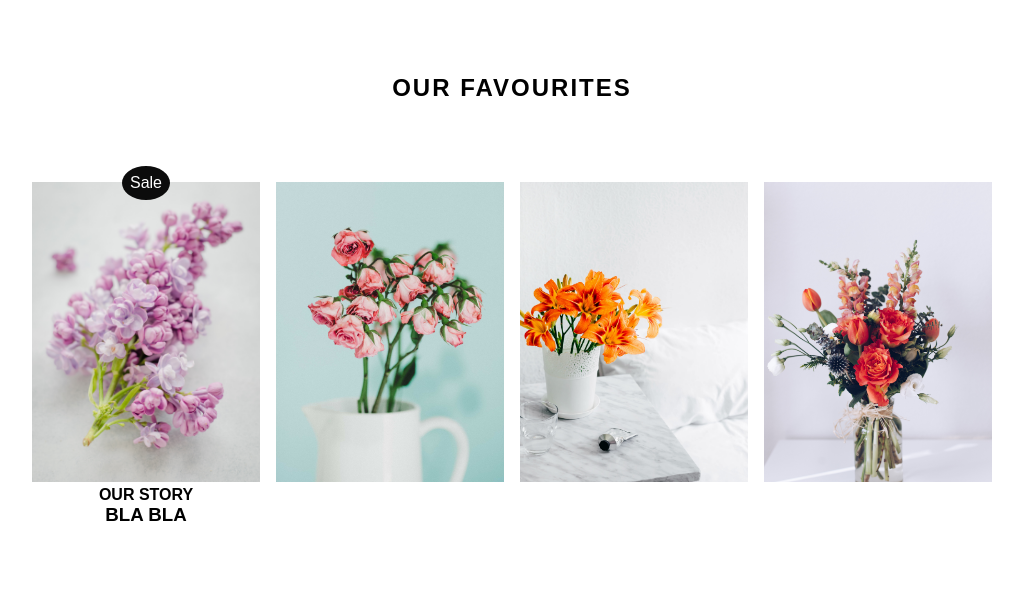
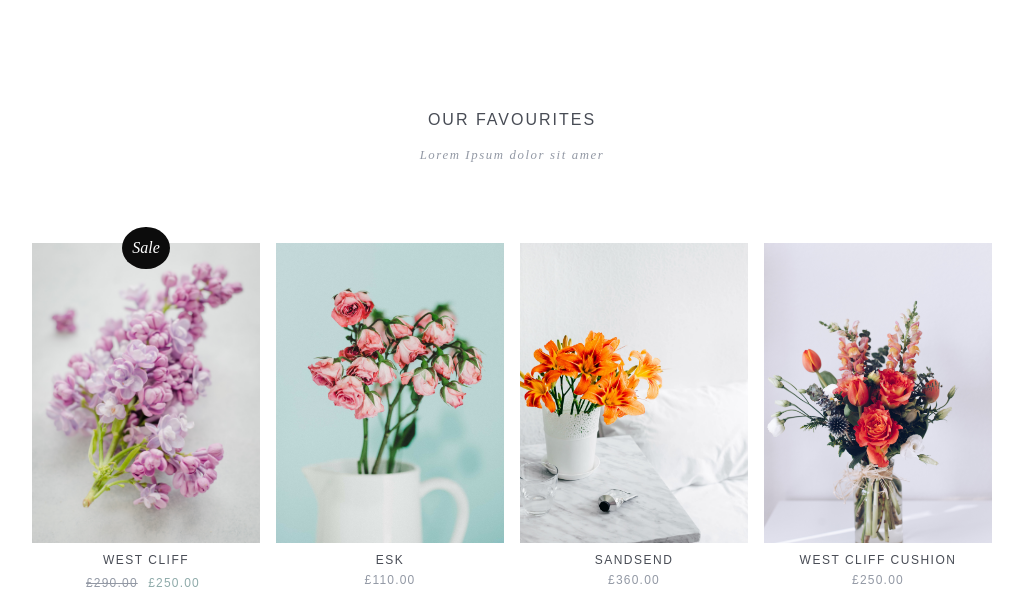
Before and after one commit to Freeptom/WelfordMedia, a PHP site: page / in a window 1280 px wide. Shown: the part 1038-1645 px from the top of the page, without its empty margins (128-1151 px from the left). Before the commit the page ends 1559 px from the top, so only its background shows below. Run offline with PHP 8.4, Linux system fonts and the light colour scheme; some web fonts are replaced.

Commit message:
adding fonts

```diff
--- a/index.html
+++ b/index.html
@@ -13,7 +13,7 @@
 <body>
 
     <header class="header">
-        <h1 class="header__logo">Welford Bouquet</h1>
+        <h1 class="title">Welford Bouquet</h1>
         <nav class="header__main-nav">
             <ul class="header__ul" role="navigation">
                 <li class="header__li">Search</li>
@@ -32,8 +32,8 @@
     <section class="main">
         <img class="img-lg" src="imgs/amy-shamblen-662202-unsplash.jpg" alt="pair of hands holding flowers" />
         <article class="teaser">
-            <h3>Take a Look</h3>
-            <h2>The Whitby Range</h2>
+            <h3 class="teaser__secondary-copy"><em>Take a Look</em></h3>
+            <h2 class="teaser__main-copy">The Whitby Range</h2>
         </article>
     </section>
 
@@ -43,7 +43,7 @@
             <img class="about__thumb" src="/imgs/thomas-ae-602202-unsplash.jpg" alt="women in dress holding red flowers" />
             <div class="about__text-container">
                 <h2 class="about__title">The Making</h2>
-                <h3 class="about__subtitle">bla bla</h3>
+                <h3 class="about__secondary-copy">Our Yarn is 100% British.</h3>
             </div>
 
         </div>
@@ -52,7 +52,7 @@
             <img class="about__thumb" src="/imgs/beatriz-perez-moya-191993-unsplash.jpg" alt="women in dress holding a selection of flowers" />
             <div class="about__text-container">
                 <h2 class="about__title">Our Story</h2>
-                <h3 class="about__subtitle">bla bla</h3>
+                <h3 class="about__secondary-copy">A family run business.</h3>
             </div>
         </div>
 
@@ -60,35 +60,54 @@
             <img class="about__thumb" src="/imgs/tom-the-photographer-651516-unsplash.jpg" alt="women in dress holding peach coloured flowers" />
             <div class="about__text-container">
                 <h2 class="about__title">Commissions</h2>
-                <h3 class="about__subtitle">bla bla</h3>
+                <h3 class="about__secondary-copy">Furnishing & upholstery.</h3>
             </div>
         </div>
     </section>
 
     <div class="banner">
-        <h2>Our Favourites</h2>
+        <h2 class="title">Our Favourites</h2>
+        <h2 class="subtitle"><em>Lorem Ipsum dolor sit amer</em></h2>
     </div>
 
     <section class="favourites">
         <div class="favourites__img-container">
             <div class="sale">
                 <div class="sale__copy">
-                    Sale
+                    <em>Sale</em>
                 </div>
             </div>
             <img class="favourites__thumb" src="/imgs/monika-grabkowska-664428-unsplash.jpg" alt="pink flowers" />
             <div class="favourites__text-container">
-                <h2 class="favourites__title">Our Story</h2>
-                <h3 class="favourites__subtitle">bla bla</h3>
+                <h2 class="favourites__title">West Cliff</h2>
+                <h3 class="favourites__price favourites__price--strikethrough">£290.00</h3>
+                <h3 class="favourites__price favourites__price--sale">£250.00</h3>
             </div>
         </div>
 
-        <img class="favourites__thumb" src="/imgs/tanalee-youngblood-344759-unsplash.jpg" alt="pink flowers" />
+        <div class="favourites__img-container">
+            <img class="favourites__thumb" src="/imgs/tanalee-youngblood-344759-unsplash.jpg" alt="pink flowers" />
+            <div class="favourites__text-container">
+                <h2 class="favourites__title">Esk</h2>
+                <h3 class="favourites__price">£110.00</h3>
+            </div>
+        </div>
 
-        <img class="favourites__thumb" src="/imgs/alexandra-gorn-328026-unsplash.jpg" alt="pink flowers" />
+        <div class="favourites__img-container">
+                <img class="favourites__thumb" src="/imgs/alexandra-gorn-328026-unsplash.jpg" alt="pink flowers" />
+                <div class="favourites__text-container">
+                    <h2 class="favourites__title">Sandsend</h2>
+                    <h3 class="favourites__price">£360.00</h3>
+                </div>
+            </div>
 
-        <img class="favourites__thumb" src="/imgs/christie-kim-769380-unsplash.jpg" alt="pink flowers" />
-
+        <div class="favourites__img-container">
+                <img class="favourites__thumb" src="/imgs/christie-kim-769380-unsplash.jpg" alt="pink flowers" />
+                <div class="favourites__text-container">
+                    <h2 class="favourites__title">West Cliff Cushion</h2>
+                    <h3 class="favourites__price">£250.00</h3>
+                </div>
+            </div>
     </section>
 
 
--- a/styles/css/styles.css
+++ b/styles/css/styles.css
@@ -7,7 +7,8 @@
 body {
   font-family: dunbar-low, sans-serif;
   font-size: 16px;
-  width: 100%; }
+  width: 100%;
+  color: #484c55; }
 
 h2 {
   font-size: 24px;
@@ -25,12 +26,21 @@ img {
 .header {
   grid-area: header; }
 
-.header__logo {
+.title {
   text-align: center;
   text-transform: uppercase;
   font-size: 1em;
   letter-spacing: .125em;
-  margin: 2em 0 2em 0; }
+  margin: 2em;
+  font-weight: 400; }
+
+.subtitle {
+  margin-top: -1em;
+  font-size: .8em;
+  letter-spacing: .125em;
+  font-weight: 400;
+  font-family: karmina, serif;
+  color: #9399a5; }
 
 .header__ul {
   display: -webkit-box;
@@ -79,15 +117,6 @@ img {
   margin: 1em 10em 1em 10em;
   grid-gap: 1em;
   position: relative; }
-
-.banner {
-  display: grid;
-  grid-column: 1 / -1;
-  justify-items: center;
-  padding: 4rem;
-  margin: 1em 10em 0 10em;
-  text-transform: uppercase;
-  letter-spacing: .125em; }
 
 .about__img-container {
   position: relative;
@@ -130,8 +161,24 @@ img {
   text-transform: uppercase;
   font-size: 1em;
   letter-spacing: .2em;
-  font-weight: 600;
-  color: #8fabaa; }
+  font-weight: 500;
+  color: #8fabaa;
+  margin-bottom: 1em; }
+
+.about__secondary-copy {
+  font-family: karmina, serif;
+  font-weight: 400;
+  letter-spacing: .05em;
+  color: #9399a5;
+  font-size: 1em; }
+
+.banner {
+  display: grid;
+  grid-column: 1 / -1;
+  justify-items: center;
+  padding: 4rem;
+  margin: 1em 10em 0 10em;
+  letter-spacing: .125em; }
 
 .favourites {
   display: grid;
@@ -139,7 +186,9 @@ img {
   grid-template-rows: 1fr;
   margin: 1em 10em 1em 10em;
   grid-gap: 1em;
-  position: relative; }
+  position: relative;
+  text-align: center;
+  text-transform: uppercase; }
 
 .favourites__thumb {
   height: 300px;
@@ -156,7 +205,25 @@ img {
   text-transform: uppercase; }
 
 .favourites__title {
-  font-size: 1em; }
+  font-size: .75em;
+  letter-spacing: .125em;
+  margin: .5em 0;
+  font-weight: 500; }
+
+.favourites__price {
+  font-size: .75em;
+  font-weight: 500;
+  color: #9399a5;
+  letter-spacing: .1em; }
+
+.favourites__price--strikethrough {
+  text-decoration: line-through;
+  display: inline; }
+
+.favourites__price--sale {
+  color: #8fabaa;
+  display: inline;
+  padding: 0 .5em; }
 
 .sale {
   display: -webkit-box;
@@ -167,9 +234,11 @@ img {
   justify-content: center; }
 
 .sale__copy {
+  text-transform: none;
   position: absolute;
   top: -16px;
-  padding: 8px;
+  padding: 12px 10px;
   border-radius: 50%;
   background-color: #0c0c0c;
-  color: #ffffff; }
+  color: #ffffff;
+  font-family: karmina, serif; }
--- a/styles/scss/styles.scss
+++ b/styles/scss/styles.scss
@@ -5,17 +5,14 @@
 }
 
 //fonts
-$brand: asdf;
-$sans-font: dunbar-low,
-sans-serif;
-// font-weight: 300;
-// font-style: normal;
-$serif-font: asdf;
+$sans-font: dunbar-low, sans-serif;
+$serif-font: karmina, serif;
 
 // color variables
 $primary-color: #484c55;
 $white: #ffffff;
 $main: #8fabaa;
+$secondary-color: #9399a5;
 
 // margin variables
 $vert-margin: 10em;
@@ -25,10 +22,11 @@ body {
     font-family: $sans-font;
     font-size: 16px;
     width: 100%;
-
+    color: $primary-color;
 
 }
 
+// font-styling
 h1 {}
 
 h2 {
@@ -58,13 +56,23 @@ img {
     grid-area: header;
 }
 
-.header__logo {
+.title {
     text-align: center;
     text-transform: uppercase;
     font-size: 1em;
     letter-spacing: .125em;
-    margin: 2em 0 2em 0;
+    margin: 2em;
+    font-weight: 400;
+}
 
+
+.subtitle {
+    margin-top: -1em;
+    font-size: .8em;
+    letter-spacing: .125em;
+    font-weight: 400;
+    font-family: $serif-font;
+    color: $secondary-color;
 }
 
 .header__main-nav {}
@@ -119,16 +155,7 @@ img {
 }
 
 
-.banner {
-    display: grid;
-    grid-column: 1 / -1;
-    justify-items: center;
-    padding: 4rem;
-    margin: 1em $vert-margin 0 $vert-margin;
-    text-transform: uppercase;
-    letter-spacing: .125em;
 
-}
 
 .about__img-container {
     position: relative;
@@ -169,8 +198,27 @@ img {
     text-transform: uppercase;
     font-size: 1em;
     letter-spacing: .2em;
-    font-weight: 600;
+    font-weight: 500;
     color: $main;
+    margin-bottom: 1em;
+}
+
+.about__secondary-copy {
+    font-family: $serif-font;
+    font-weight: 400;
+    letter-spacing: .05em;
+    color: $secondary-color;
+    font-size: 1em;
+}
+
+.banner {
+    display: grid;
+    grid-column: 1 / -1;
+    justify-items: center;
+    padding: 4rem;
+    margin: 1em $vert-margin 0 $vert-margin;
+    letter-spacing: .125em;
+
 }
 
 .favourites {
@@ -180,6 +228,8 @@ img {
     margin: 1em $vert-margin 1em $vert-margin;
     grid-gap: 1em;
     position: relative;
+    text-align: center;
+    text-transform: uppercase;
 }
 
 .favourites__thumb {
@@ -199,7 +249,28 @@ img {
 }
 
 .favourites__title {
-    font-size: 1em;
+    font-size: .75em;
+    letter-spacing: .125em;
+    margin: .5em 0;
+    font-weight: 500;
+}
+
+.favourites__price {
+    font-size: .75em;
+    font-weight: 500;
+    color: $secondary-color;
+    letter-spacing: .1em;
+}
+
+.favourites__price--strikethrough {
+    text-decoration: line-through;
+    display: inline;
+}
+
+.favourites__price--sale {
+    color: $main;
+    display: inline;
+    padding: 0 .5em;
 }
 
 .sale {
@@ -208,12 +279,15 @@ img {
 }
 
 .sale__copy {
+    text-transform: none;
     position: absolute;
     top: -16px;
-    padding: 8px;
+    padding: 12px 10px;
     border-radius: 50%;
     background-color: #0c0c0c;
     color: $white;
+    font-family: $serif-font;
+
 }
 
 
```
Also changed, not shown: other parts of styles/css/styles.css (+36 -6 lines), other parts of styles/scss/styles.scss (+34 -4 lines).
